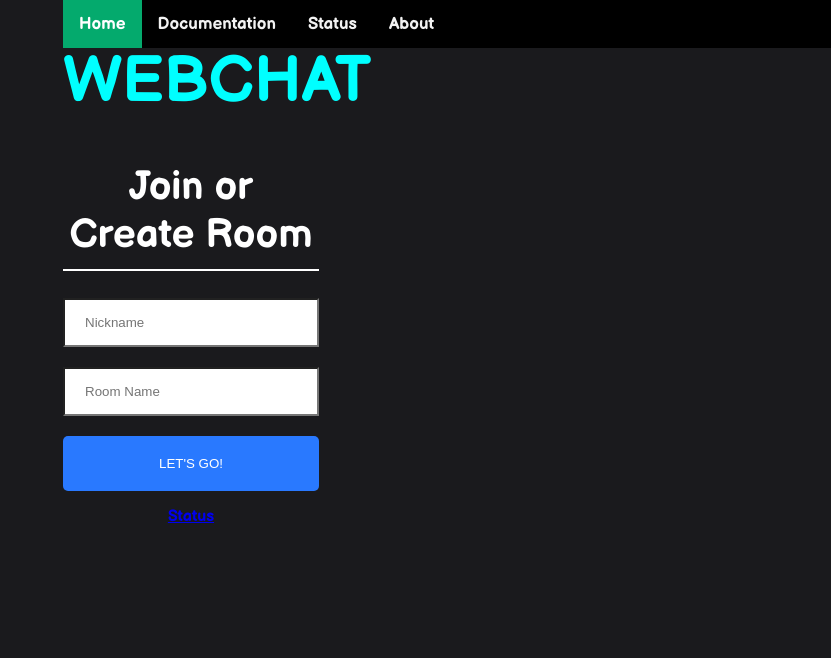
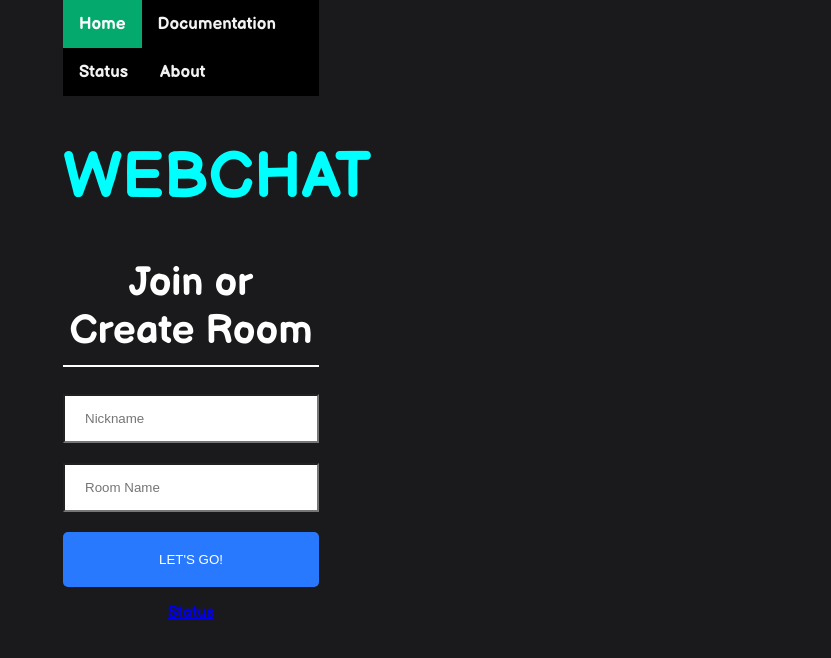
Before and after one commit to Senophyx/pocket-chat-client, a React (Create React App) app: page / in a window 1280 px wide. Shown: the top 658 px of the page, without its empty margins (449-1280 px from the left). Built offline with nearby package versions, Linux system fonts and the light colour scheme.

Commit message:
Update Join.css

```diff
--- a/src/components/Join/Join.css
+++ b/src/components/Join/Join.css
@@ -16,7 +16,7 @@ html, body {
 .topnav {
   background-color: black;
   overflow: hidden;
-  position: fixed; /* Set the navbar to fixed position */
+  position: left; /* Set the navbar to fixed position */
   top: 0; /* Position the navbar at the top of the page */
   width: 100%; /* Full width */
 }
```
